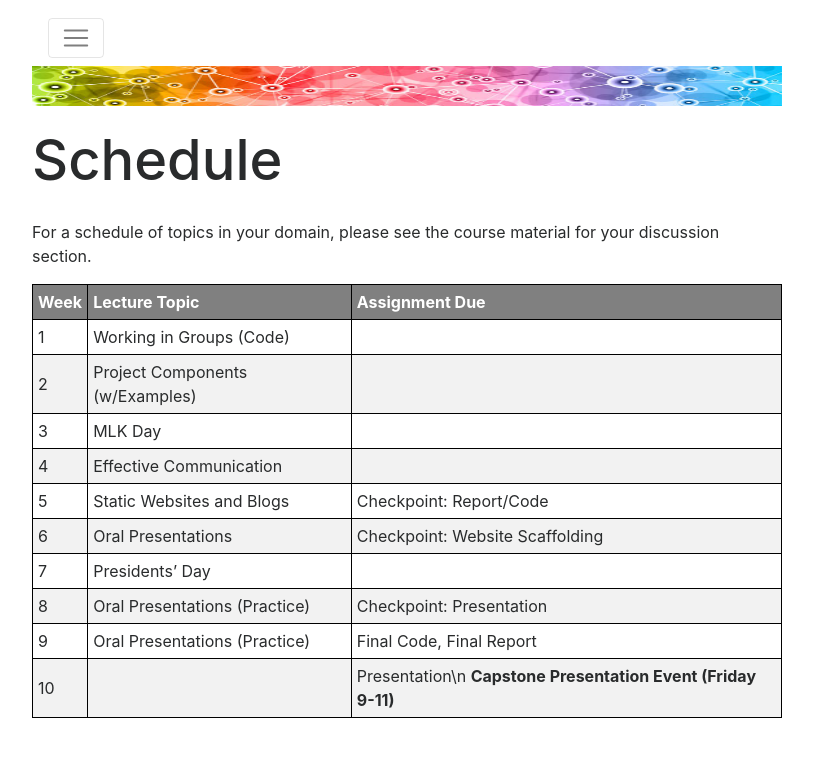
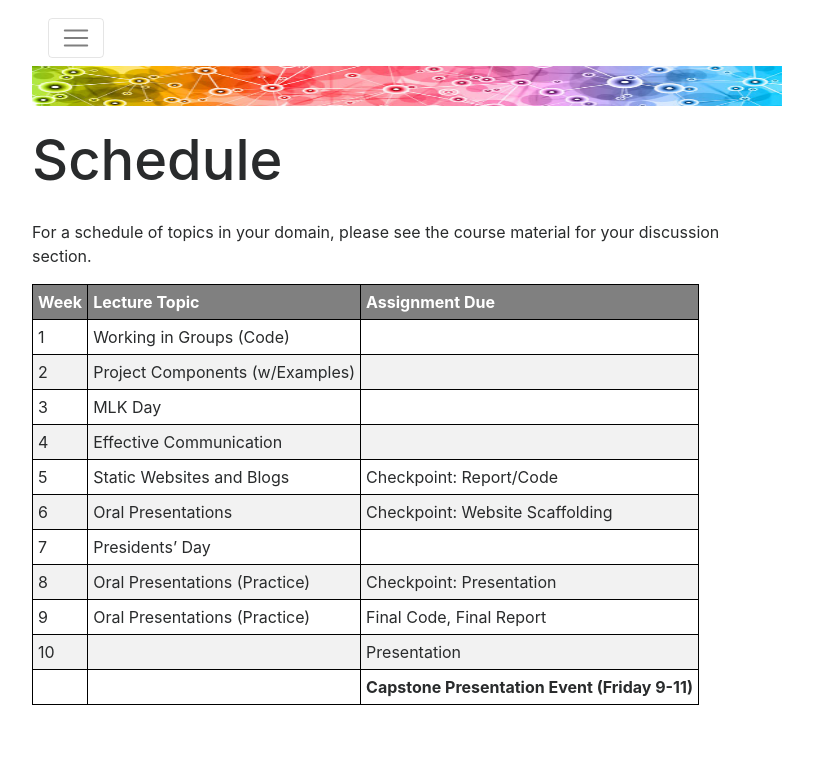
Before and after one commit to DSC-Capstone/dsc-capstone.github.io, a Jekyll site: the page built from student/quarter-2-schedule.md, in a window 1280 px wide. Shown: the top 757 px of the page, without its empty margins (233-1046 px from the left). Built offline with Jekyll 4.4.1, drawn with Linux system fonts in a browser that asks for light colours; nearby versions of some CDN libraries.

```diff
--- a/student/quarter-2-schedule.md
+++ b/student/quarter-2-schedule.md
@@ -19,4 +19,5 @@ material for your discussion section.
 |7|Presidents' Day||
 |8|Oral Presentations (Practice)|Checkpoint: Presentation|
 |9|Oral Presentations (Practice)|Final Code, Final Report|
-|10||Presentation\n **Capstone Presentation Event (Friday 9-11)**|
+|10||Presentation|
+|||**Capstone Presentation Event (Friday 9-11)**|
```
